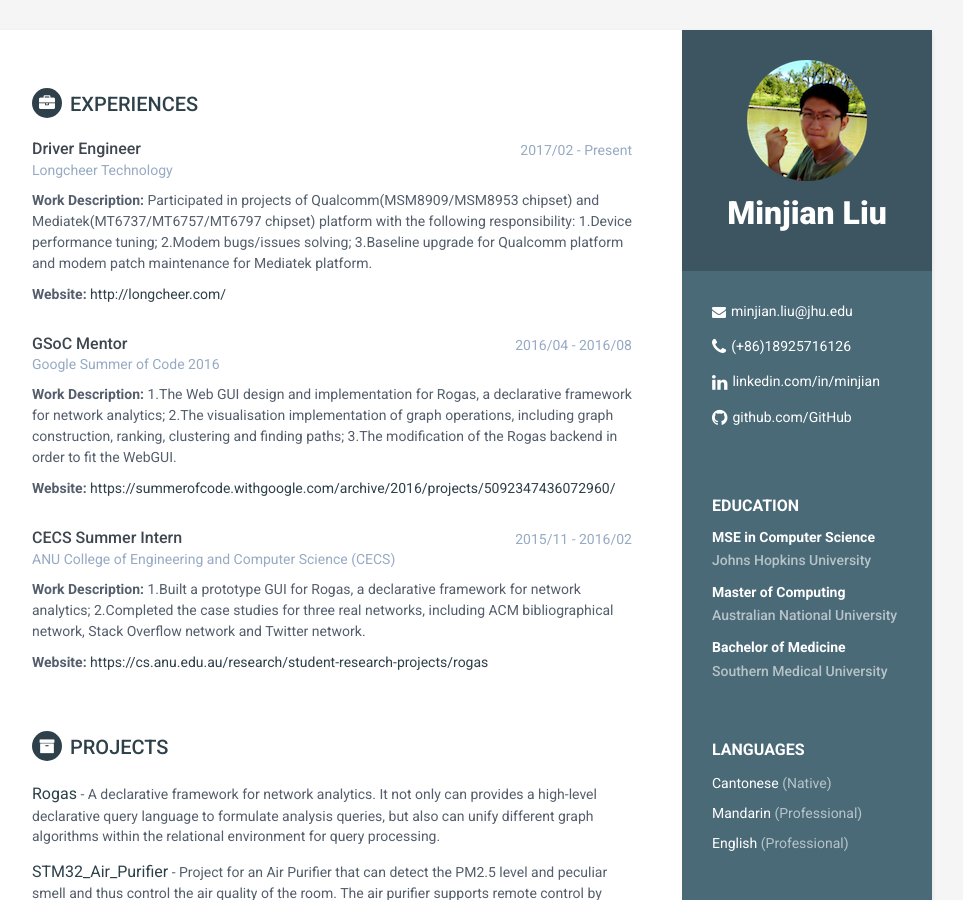
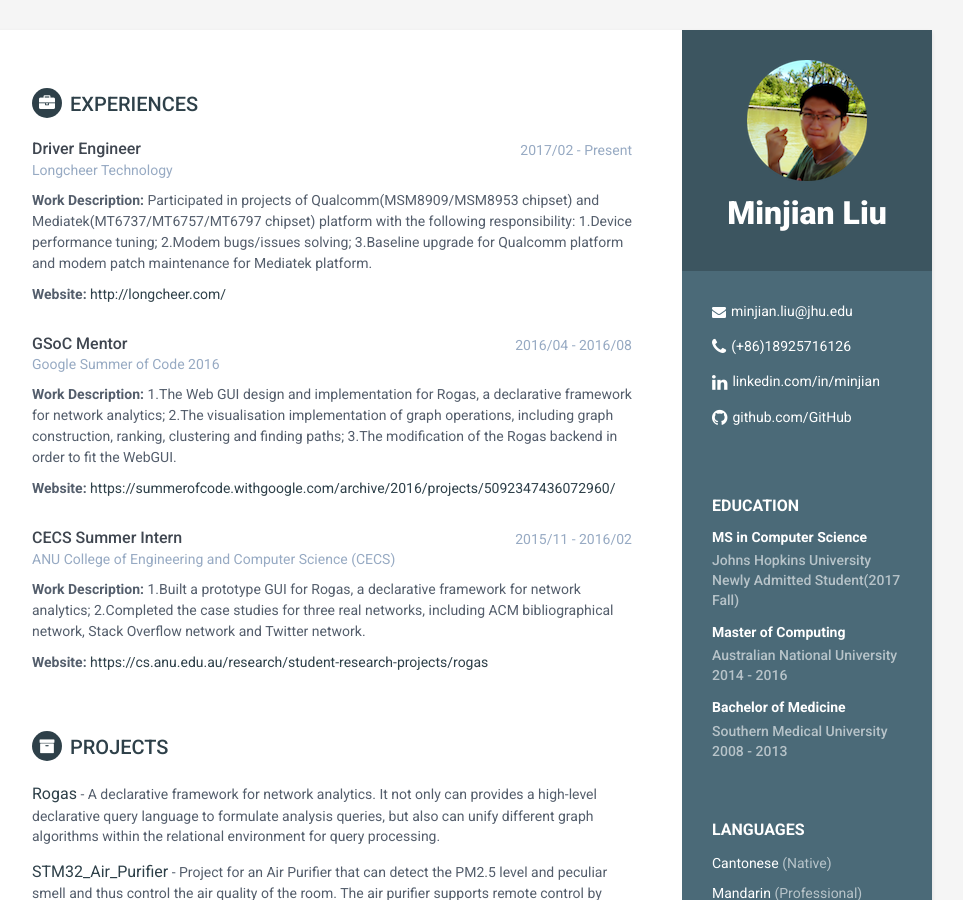
Before and after one commit to thomas-liao/thomas-liao.github.io, a Jekyll site: the page built from index.html, in a window 1280 px wide and 900 px high. Shown: the whole window, without its empty margins (188-1151 px from the left). Built offline with Jekyll 4.4.1, drawn with Linux system fonts in a browser that asks for light colours.

Commit message:
Update education.html

```diff
--- a/_includes/education.html
+++ b/_includes/education.html
@@ -1,18 +1,18 @@
  <div class="education-container container-block">
 <h2 class="container-block-title">Education</h2>
 <div class="item">
-    <h4 class="degree">MSE in Computer Science</h4>
+    <h4 class="degree">MS in Computer Science</h4>
     <div class="time">Johns Hopkins University</div>
-    <!--<div class="time">2014 - 2016</div>-->
+    <div class="time">Newly Admitted Student(2017 Fall)</div>
 </div><!--//item-->
   <div class="item">
     <h4 class="degree">Master of Computing</h4>
     <div class="time">Australian National University</div>
-    <!--<div class="time">2014 - 2016</div>-->
+    <div class="time">2014 - 2016</div>
 </div><!--//item-->
   <div class="item">
     <h4 class="degree">Bachelor of Medicine</h4>
     <div class="time">Southern Medical University</div>
-    <!--<div class="time">2014 - 2016</div>-->
+    <div class="time">2008 - 2013</div>
 </div><!--//item-->
 </div><!--//education-container-->
```
